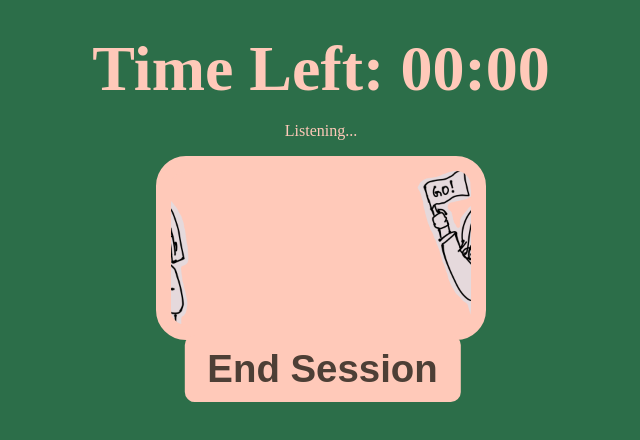
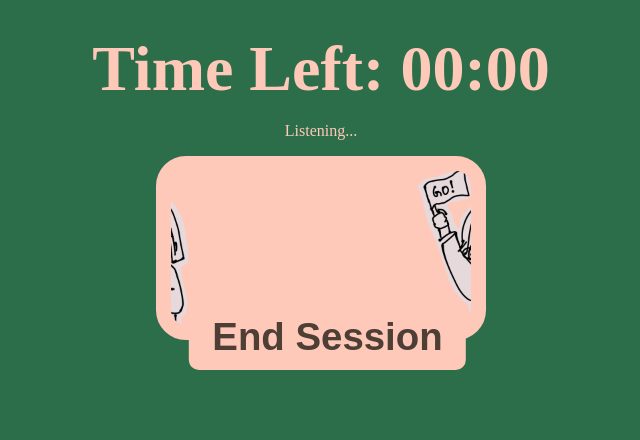
Before and after one commit to happicatalpa/nwhacks-2026, a React (Vite) app in the folder frontend/: page /present in a window 1280 px wide. Shown: the top 440 px of the page, without its empty margins (319-959 px from the left). Built offline with nearby package versions, Linux system fonts and the light colour scheme; no server answers.

Commit message:
button prollywoirks

```diff
--- a/frontend/src/styles/global.css
+++ b/frontend/src/styles/global.css
@@ -179,13 +179,14 @@ h2 {
 
 #timer-buttons{
     position: absolute;
-    left: 40%;
+    left: 41.5%;
     bottom: -40%;
     transform: translateX(-50%);
     z-index:20;
     display:flex;
     justify-content: center;
     white-space: nowrap;
+    padding:2em;
 }
 
 
```
